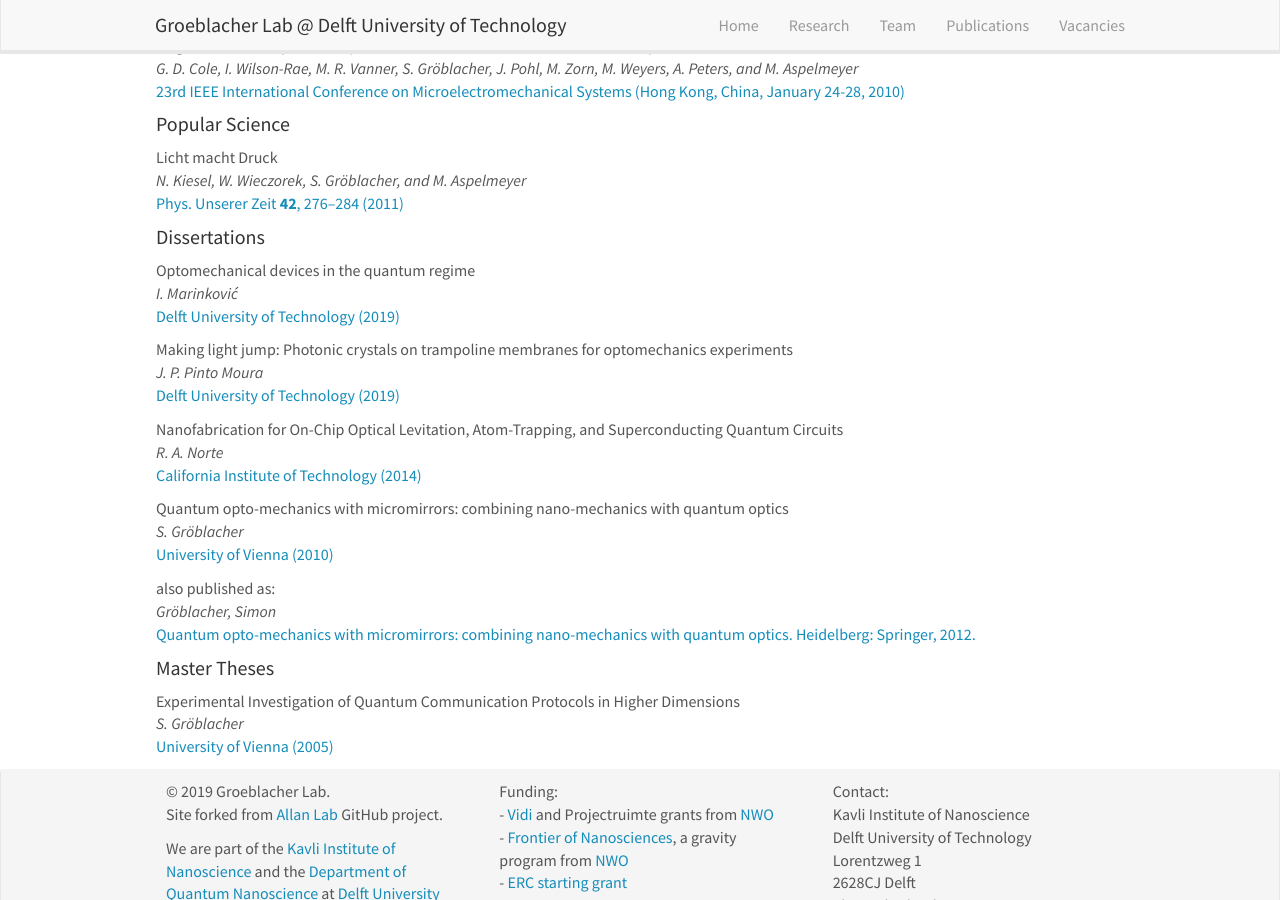
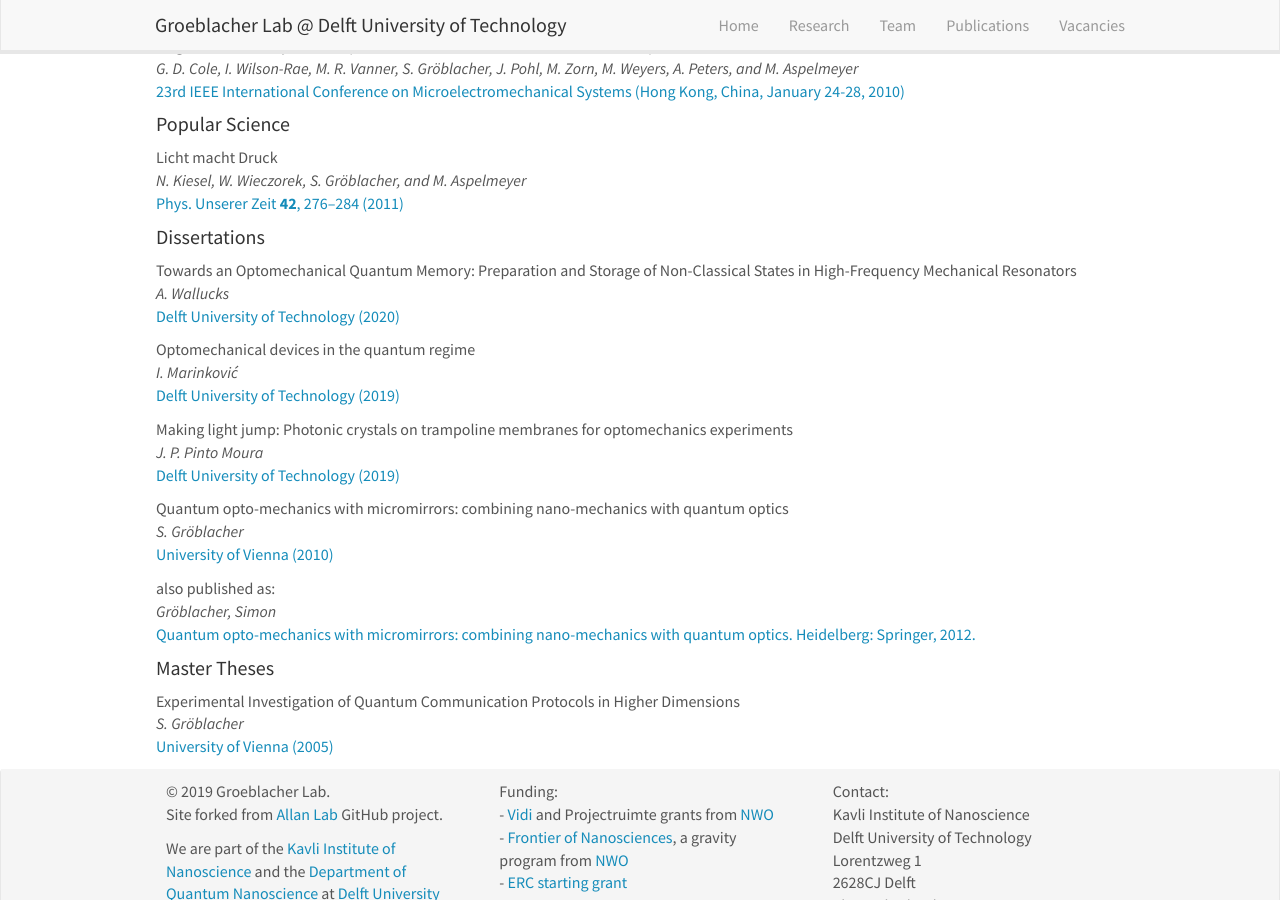
Before and after one commit to sgroeblacher/groeblacherlab, a Jekyll site: the page built from _pages/publications.md, in a window 1280 px wide and 900 px high, scrolled down 5969 px. Built offline with Jekyll 4.4.1, drawn with Linux system fonts in a browser that asks for light colours; nearby versions of some CDN libraries.

Commit message:
modified:   _data/publist.yml

```diff
--- a/_data/publist.yml
+++ b/_data/publist.yml
@@ -540,6 +540,20 @@
   newyear: 1
   year: Popular Science
 
+- title: "Towards an Optomechanical Quantum Memory: Preparation and Storage of Non-Classical States in High-Frequency Mechanical Resonators"
+  image:
+  description:
+  authors: A. Wallucks
+  link:
+    url: https://doi.org/10.4233/uuid:388a09c0-1619-4947-9d82-f27eedf88155
+    display: Delft University of Technology (2020)
+  arxiv: 0
+  eprint:
+  highlight: 0
+  news2:
+  newyear: 1
+  year: Dissertations
+
 - title: "Optomechanical devices in the quantum regime"
   image:
   description:
@@ -551,8 +565,8 @@
   eprint:
   highlight: 0
   news2:
-  newyear: 1
-  year: Dissertations
+  newyear: 0
+  year:
 
 - title: "Making light jump: Photonic crystals on trampoline membranes for optomechanics experiments"
   image:
@@ -561,20 +575,6 @@
   link:
     url: https://doi.org/10.4233/uuid:f090d58f-558c-47ed-8c9c-3152dadbc4ae
     display: Delft University of Technology (2019)
-  arxiv: 0
-  eprint:
-  highlight: 0
-  news2:
-  newyear: 0
-  year:
-
-- title: "Nanofabrication for On-Chip Optical Levitation, Atom-Trapping, and Superconducting Quantum Circuits"
-  image:
-  description:
-  authors: R. A. Norte
-  link:
-    url: http://thesis.library.caltech.edu/8718/
-    display: California Institute of Technology (2014)
   arxiv: 0
   eprint:
   highlight: 0
```
